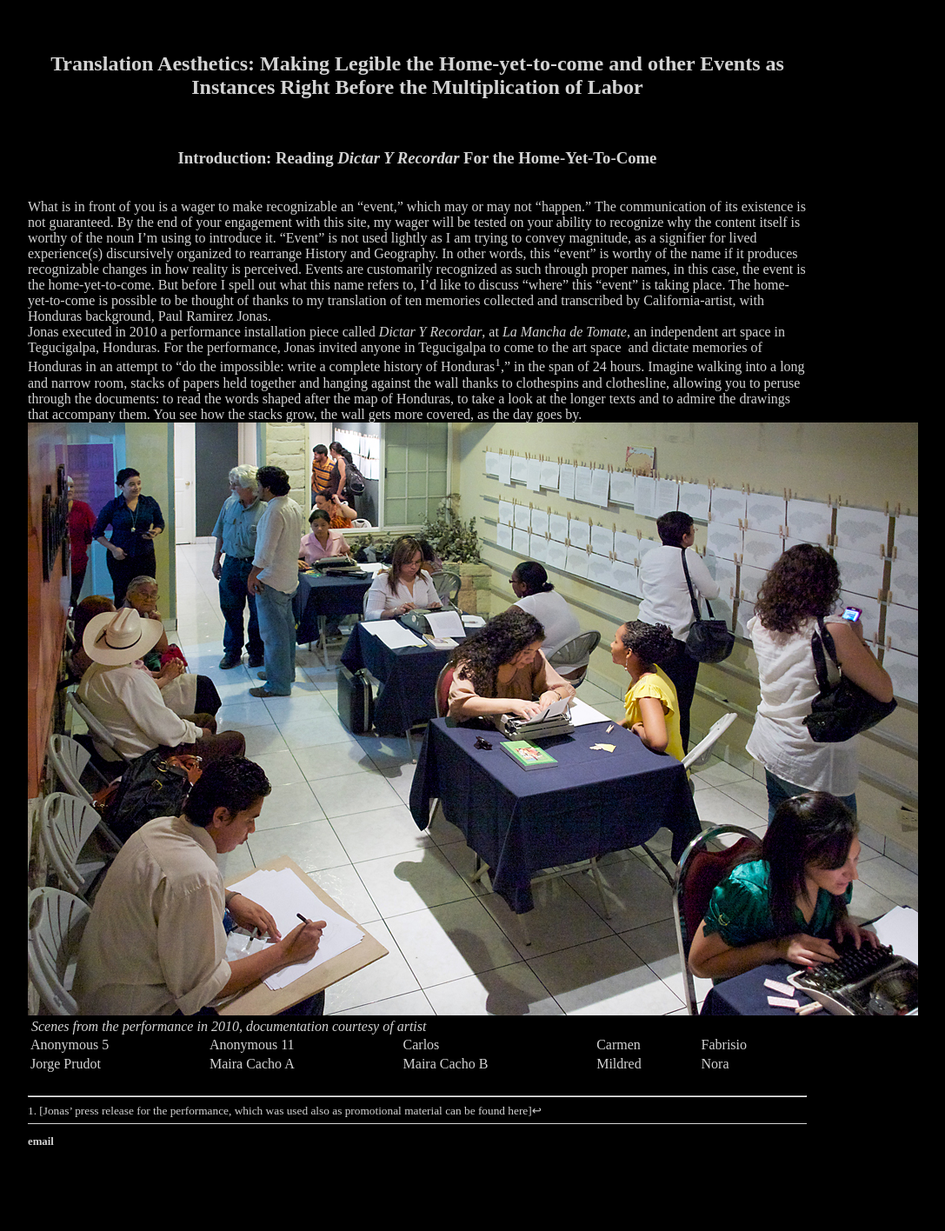
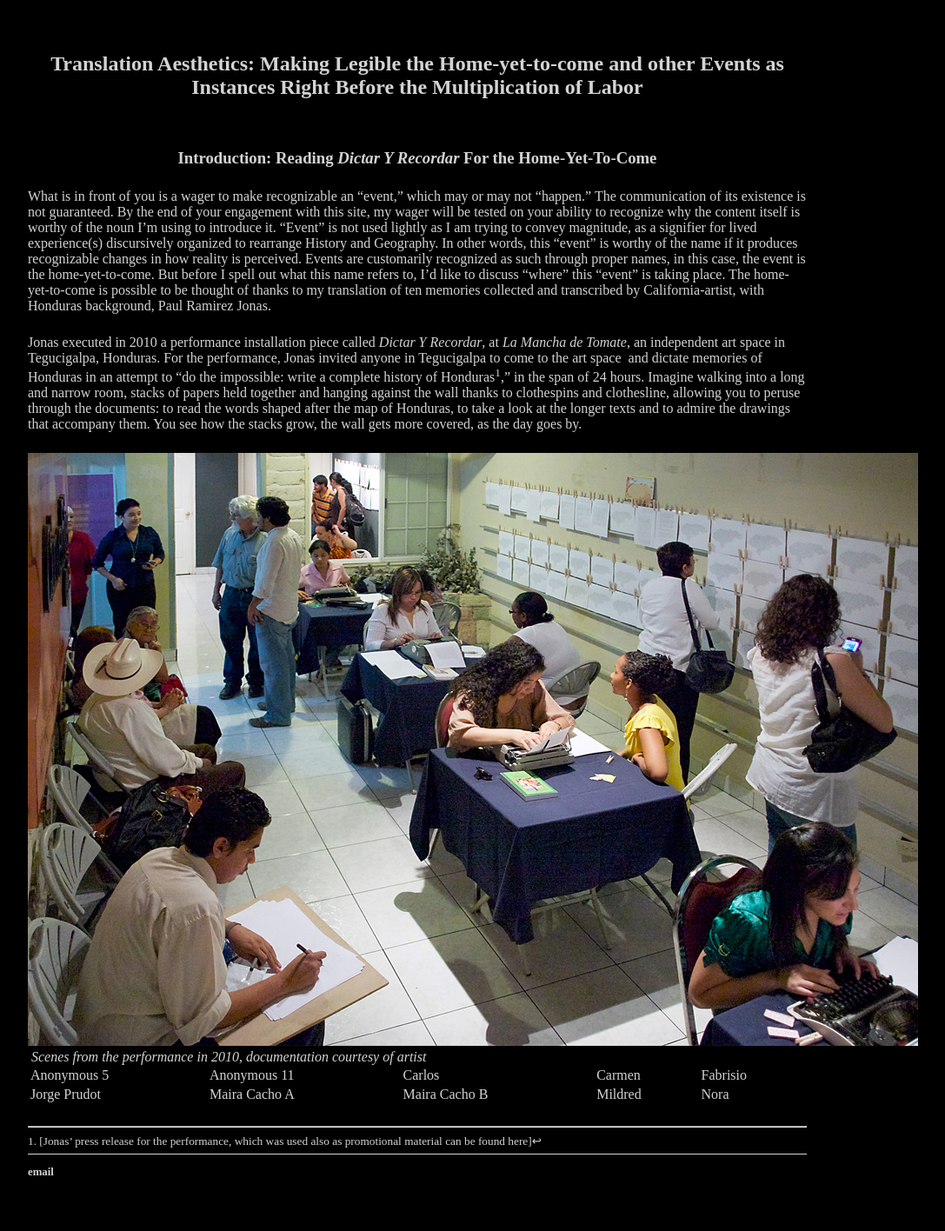
Before and after one commit to josdchavez/josdchavez.github.io, a Jekyll site: the page built from translationaesthetics/index.html, in a window 1280 px wide. Shown: the whole page at 87% size, without its empty margins (160-1247 px from the left). Built offline with Jekyll 4.4.1, drawn with Linux system fonts in a browser that asks for light colours; before the commit the page ends 1381 px from its top, so only the background shows below that.

Commit message:
Update index.html

```diff
--- a/translationaesthetics/index.html
+++ b/translationaesthetics/index.html
@@ -6,11 +6,11 @@ title: Translation Aesthetics
 <div align="center"> <h2>Translation Aesthetics: Making Legible the Home-yet-to-come and other Events as Instances Right Before the Multiplication of Labor</h2></div>
 <br>
 <div align="center"><h3>Introduction: Reading <i>Dictar Y Recordar</i> For the Home-Yet-To-Come</h3></div>
-<br>
+<p></p>
 What is in front of you is a wager to make recognizable an “event,” which may or may not “happen.” The communication of its existence is not guaranteed. By the end of your engagement with this site, my wager will be tested on your ability to recognize why the content itself is worthy of the noun I’m using to introduce it. “Event” is not used lightly as I am trying to convey magnitude, as a signifier for lived experience(s) discursively organized to rearrange History and Geography. In other words, this “event” is worthy of the name if it produces recognizable changes in how reality is perceived. Events are customarily recognized as such through proper names, in this case, the event is the home-yet-to-come. But before I spell out what this name refers to, I’d like to discuss “where” this “event” is taking place. The home-yet-to-come is possible to be thought of thanks to my translation of ten memories collected and transcribed by California-artist, with Honduras background, Paul Ramirez Jonas.
-<br>
+<p></p>
 Jonas executed in 2010 a performance installation piece called <i>Dictar Y Recordar</i>, at <i>La Mancha de Tomate</i>, an independent art space in Tegucigalpa, Honduras. For the performance, Jonas invited anyone in Tegucigalpa to come to the art space  and dictate memories of Honduras in an attempt to “do the impossible: write a complete history of Honduras<sup><a href="#fn1" id="ref1">1</a></sup>,” in the span of 24 hours. Imagine walking into a long and narrow room, stacks of papers held together and hanging against the wall thanks to clothespins and clothesline, allowing you to peruse through the documents: to read the words shaped after the map of Honduras, to take a look at the longer texts and to admire the drawings that accompany them. You see how the stacks grow, the wall gets more covered, as the day goes by.
-<br>
+<p></p>
 <embed src="https://josdchavez.github.io/assets/Jonas1.jpg" type='image/jpeg'>
 <embed src="https://josdchavez.github.io/assets/Jonas2.jpg" type='image/jpeg'>
 <i>Scenes from the performance in 2010, documentation courtesy of artist</i>
```
